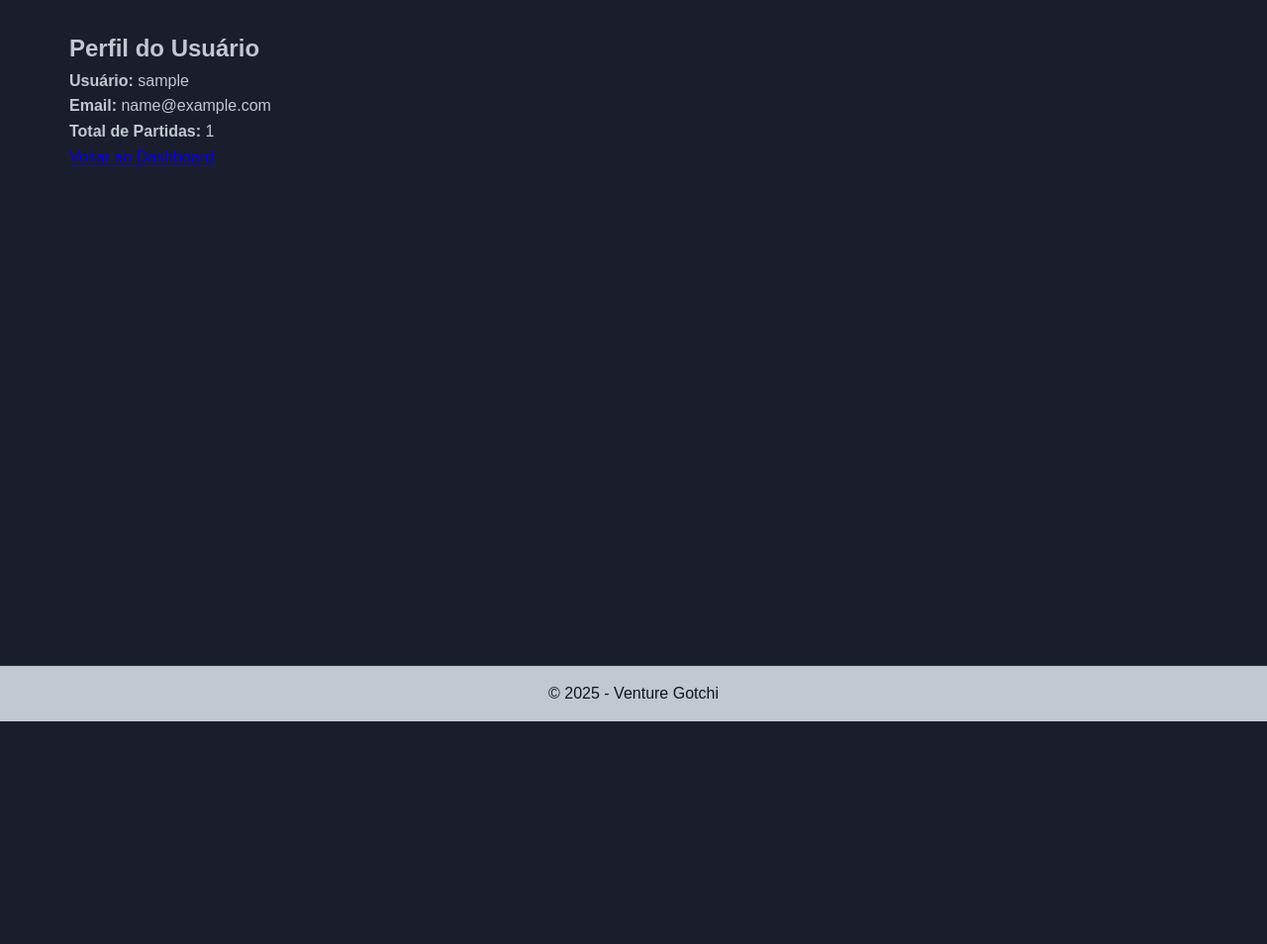
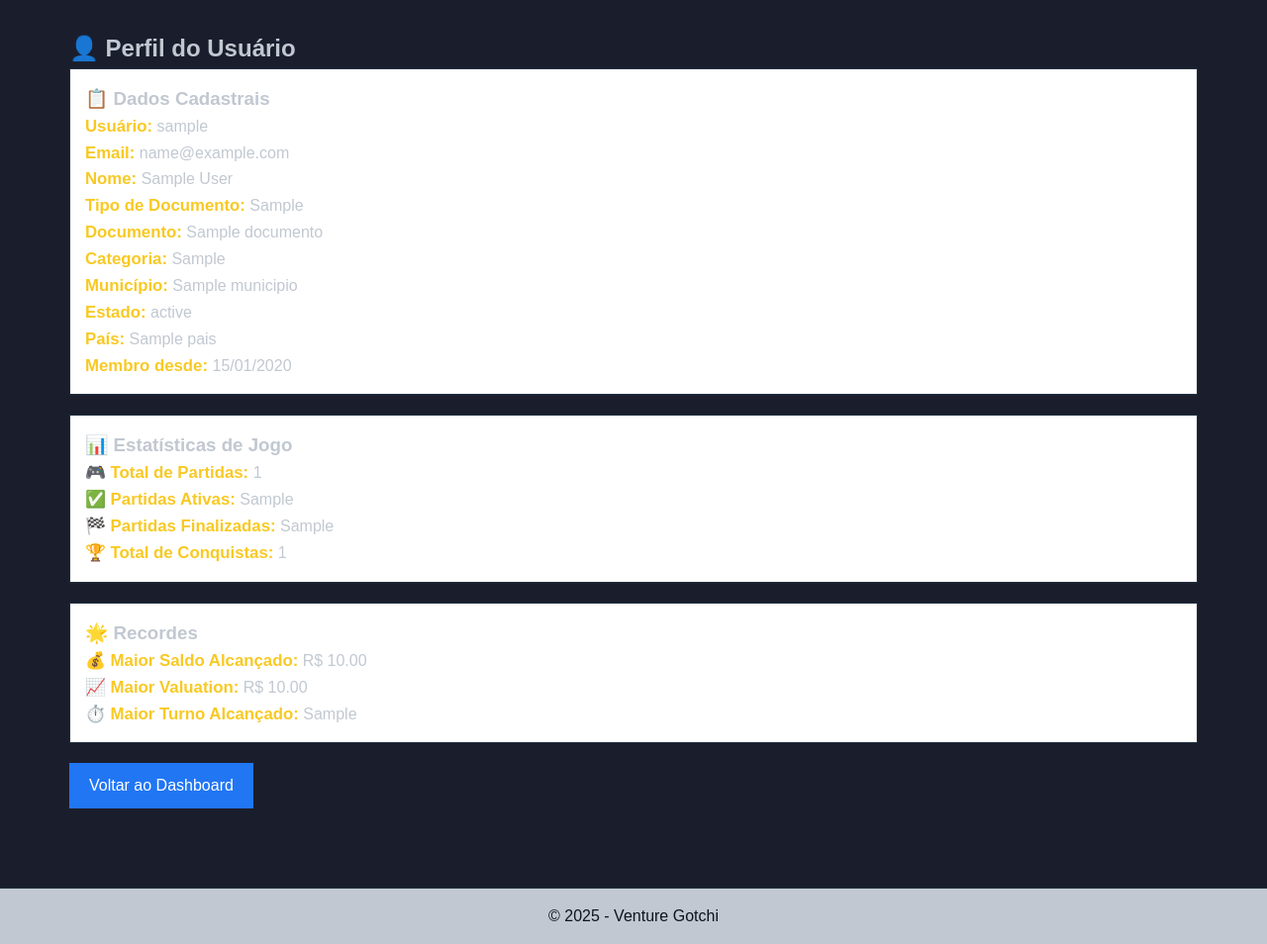
Before and after one commit to thiagopecli/venture_gotchi, a Django app: template templates/perfil.html in a window 1280 px wide. Shown: the part 71-1025 px from the top of the page at 99% size. Before the commit the page ends 800 px from the top, so only its background shows below. Run offline with Django 5.2, Linux system fonts and the light colour scheme; the template is opened without the code that fills it: most values are stand-ins (such as "Sample title", 1, 10 or a date in 2020).

Commit message:
Perfil: adicionar dados cadastrais e estatísticas de partidas/recordes

```diff
--- a/templates/perfil.html
+++ b/templates/perfil.html
@@ -3,11 +3,36 @@
 {% block title%} Perfil {% endblock %}
 
 {% block content %}
-<h2> Perfil do Usuário </h2>
+<h2> 👤 Perfil do Usuário </h2>
 
-<p><strong> Usuário: </strong> {{ usuario.username }}</p>
-<p><strong> Email: </strong> {{ usuario.email }}</p>
-<p><strong> Total de Partidas: </strong> {{ total_partidas }}</p>
+<div class="card" style="display: block; margin-bottom: 20px;">
+    <h3>📋 Dados Cadastrais</h3>
+    <p><strong>Usuário:</strong> {{ usuario.username }}</p>
+    <p><strong>Email:</strong> {{ usuario.email }}</p>
+    <p><strong>Nome:</strong> {{ usuario.first_name }} {{ usuario.last_name }}</p>
+    <p><strong>Tipo de Documento:</strong> {{ usuario.tipo_documento }}</p>
+    <p><strong>Documento:</strong> {{ usuario.documento }}</p>
+    <p><strong>Categoria:</strong> {{ usuario.get_categoria_display }}</p>
+    {% if usuario.municipio %}<p><strong>Município:</strong> {{ usuario.municipio }}</p>{% endif %}
+    {% if usuario.estado %}<p><strong>Estado:</strong> {{ usuario.estado }}</p>{% endif %}
+    {% if usuario.pais %}<p><strong>País:</strong> {{ usuario.pais }}</p>{% endif %}
+    <p><strong>Membro desde:</strong> {{ usuario.date_joined|date:"d/m/Y" }}</p>
+</div>
 
-<a href="{% url 'dashboard' %}">Voltar ao Dashboard</a>
+<div class="card" style="display: block; margin-bottom: 20px;">
+    <h3>📊 Estatísticas de Jogo</h3>
+    <p><strong>🎮 Total de Partidas:</strong> {{ total_partidas }}</p>
+    <p><strong>✅ Partidas Ativas:</strong> {{ partidas_ativas }}</p>
+    <p><strong>🏁 Partidas Finalizadas:</strong> {{ partidas_finalizadas }}</p>
+    <p><strong>🏆 Total de Conquistas:</strong> {{ total_conquistas }}</p>
+</div>
+
+<div class="card" style="display: block; margin-bottom: 20px;">
+    <h3>🌟 Recordes</h3>
+    <p><strong>💰 Maior Saldo Alcançado:</strong> R$ {{ maior_saldo|floatformat:2 }}</p>
+    <p><strong>📈 Maior Valuation:</strong> R$ {{ maior_valuation|floatformat:2 }}</p>
+    <p><strong>⏱️ Maior Turno Alcançado:</strong> {{ maior_turno }}</p>
+</div>
+
+<a href="{% url 'dashboard' %}" class="btn btn-primary">Voltar ao Dashboard</a>
 {% endblock %}
```
